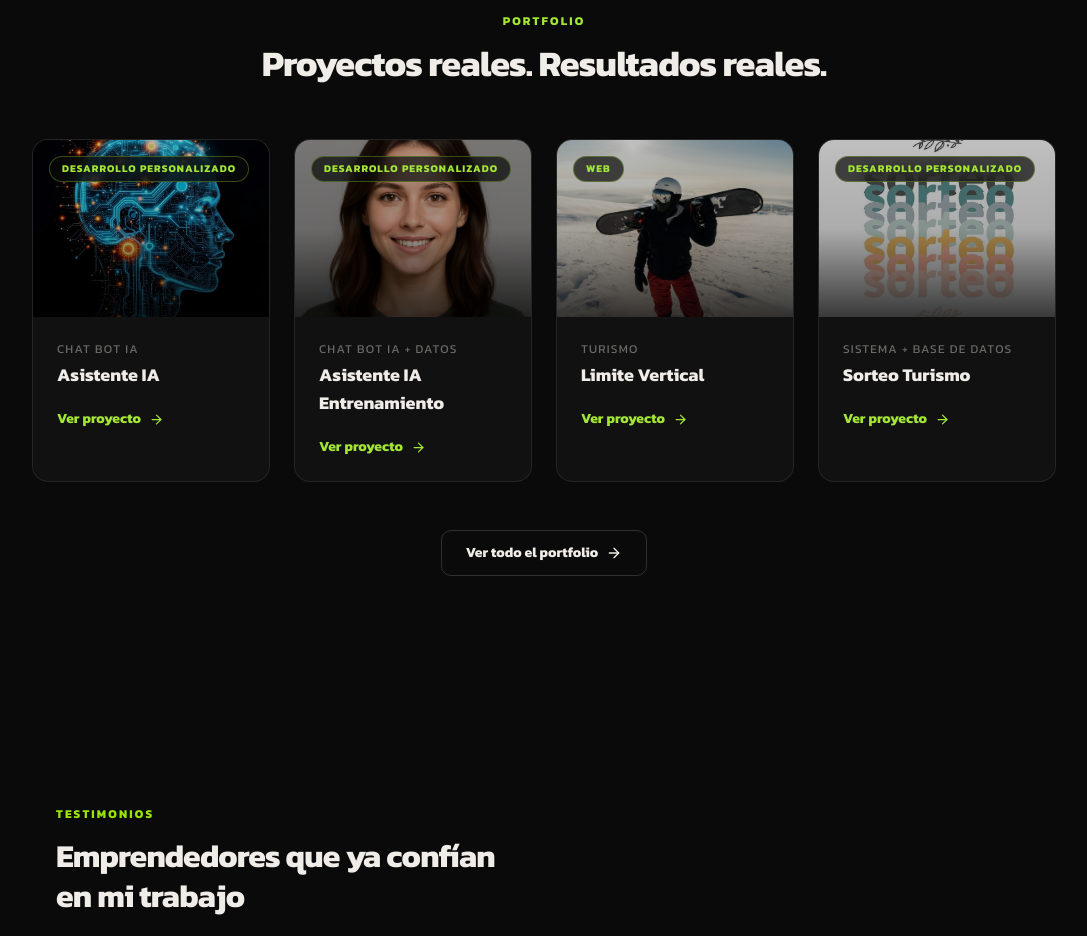
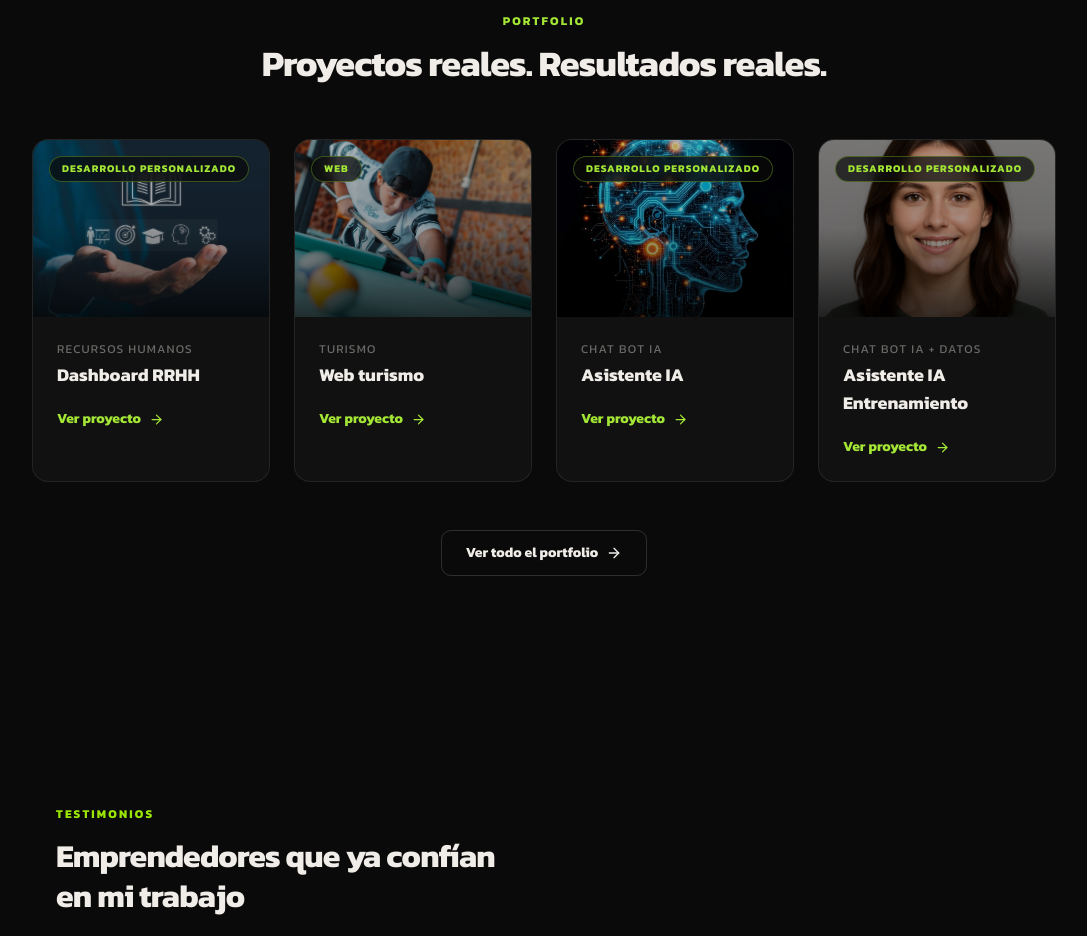
Before and after one commit to agustinescuderoweb/agustinescudero, a Next.js app: page / in a window 1280 px wide. Shown: the part 3980-4916 px from the top of the page, without its empty margins (96-1183 px from the left). Built offline with nearby package versions, Linux system fonts and the light colour scheme; no server answers.

Commit message:
agregado de proyectos

```diff
--- a/src/data/proyectos.ts
+++ b/src/data/proyectos.ts
@@ -12,6 +12,8 @@ import pc from "../../public/pc.jpg"
 import meraki from "../../public/meraki.jpg"
 import analisis from "../../public/analisis.jpeg"
 import ferrari from "../../public/ferrari.jpg"
+import estudiantil from "../../public/pool.jpg"
+import recursos from "../../public/rrhh.jpg"
 
 export type ProyectoTipo = "web" | "ecommerce" | "personalizado"
 
@@ -24,6 +26,20 @@ export interface Proyecto {
 }
 
 export const proyectos: Proyecto[] = [
+   {
+    titulo: "Dashboard RRHH",
+    categoria: "Recursos Humanos",
+    tipo: "personalizado",
+    img: recursos,
+    url: "https://lantier-dashboard.vercel.app/",
+  },
+   {
+    titulo: "Web turismo",
+    categoria: "Turismo",
+    tipo: "web",
+    img: estudiantil,
+    url: "https://www.mendozaestudiantil.com.ar/",
+  },
   {
     titulo: "Asistente IA",
     categoria: "Chat Bot IA",
```
Also changed, not shown: public/pool.jpg (added), public/rrhh.jpg (added).
